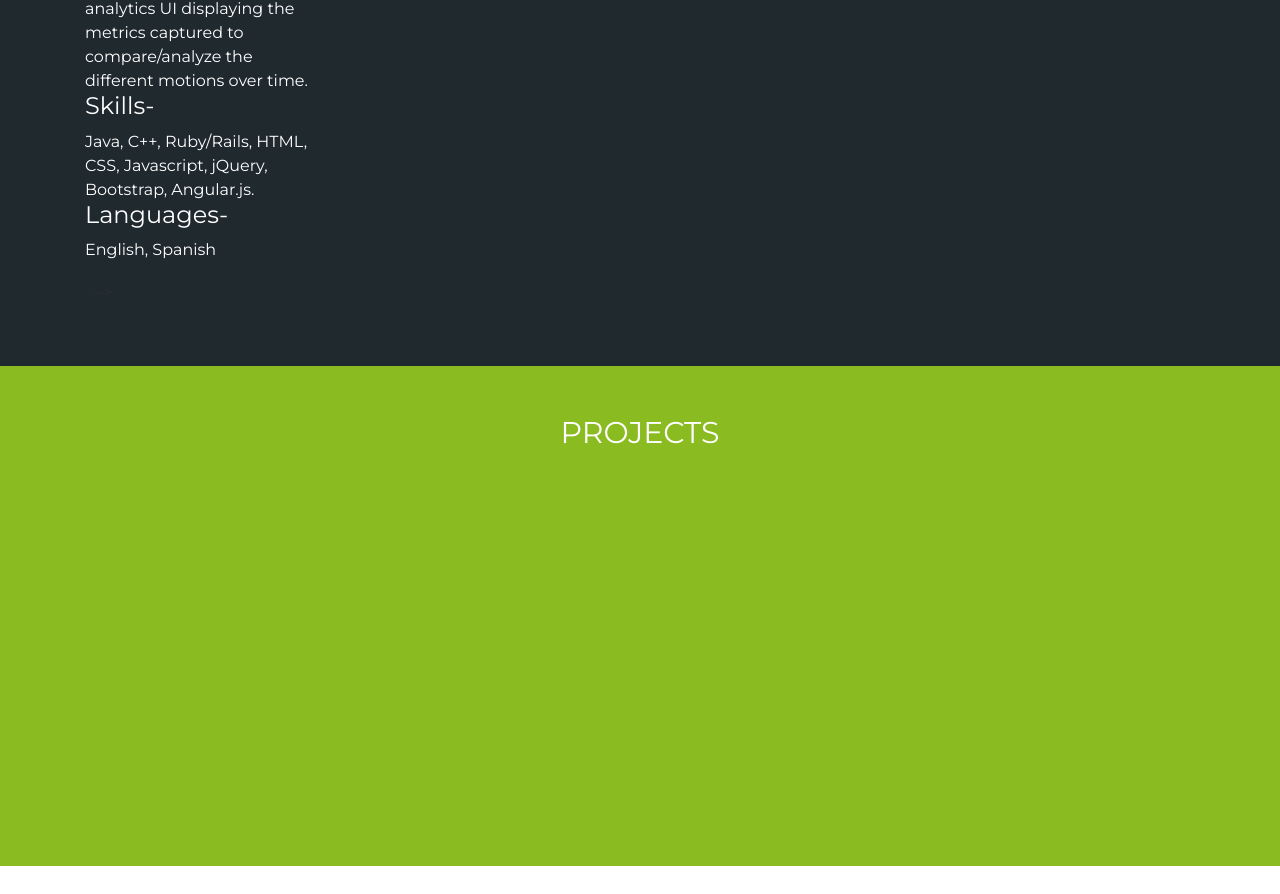
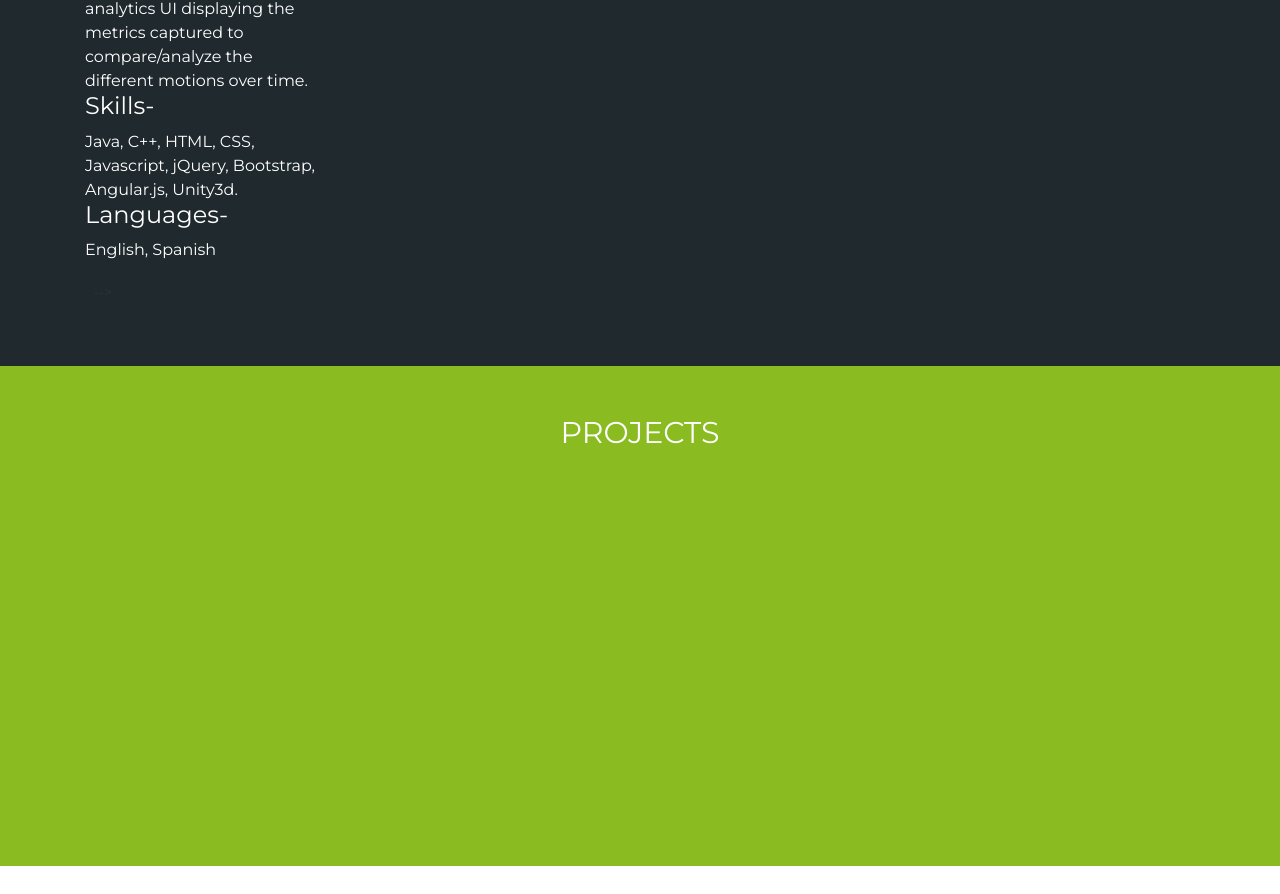
Before and after one commit to Richardsanchez/richardsanchez.github.io, a plain HTML site: page index.html in a window 1280 px wide. Shown: the part 1937-2831 px from the top of the page. Drawn offline with Linux system fonts and the light colour scheme.

Commit message:
Update index.html

```diff
--- a/index.html
+++ b/index.html
@@ -147,7 +147,7 @@
                          </p>
                          <h3 class="section-heading">Skills-</h3>
                          <p>
-                              Java, C++, Ruby/Rails, HTML, CSS, Javascript, jQuery, Bootstrap, Angular.js.
+                              Java, C++, HTML, CSS, Javascript, jQuery, Bootstrap, Angular.js, Unity3d.
 
                          </p>
                          <h3 class="section-heading">Languages-</h3>
```
